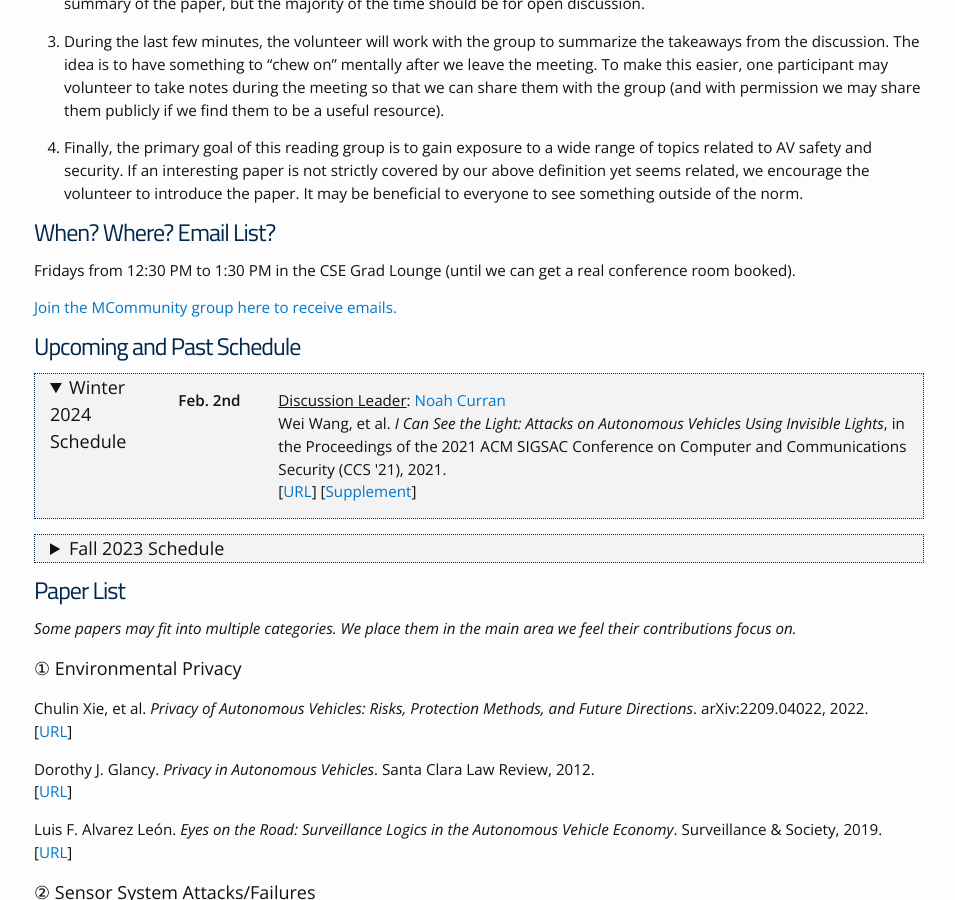
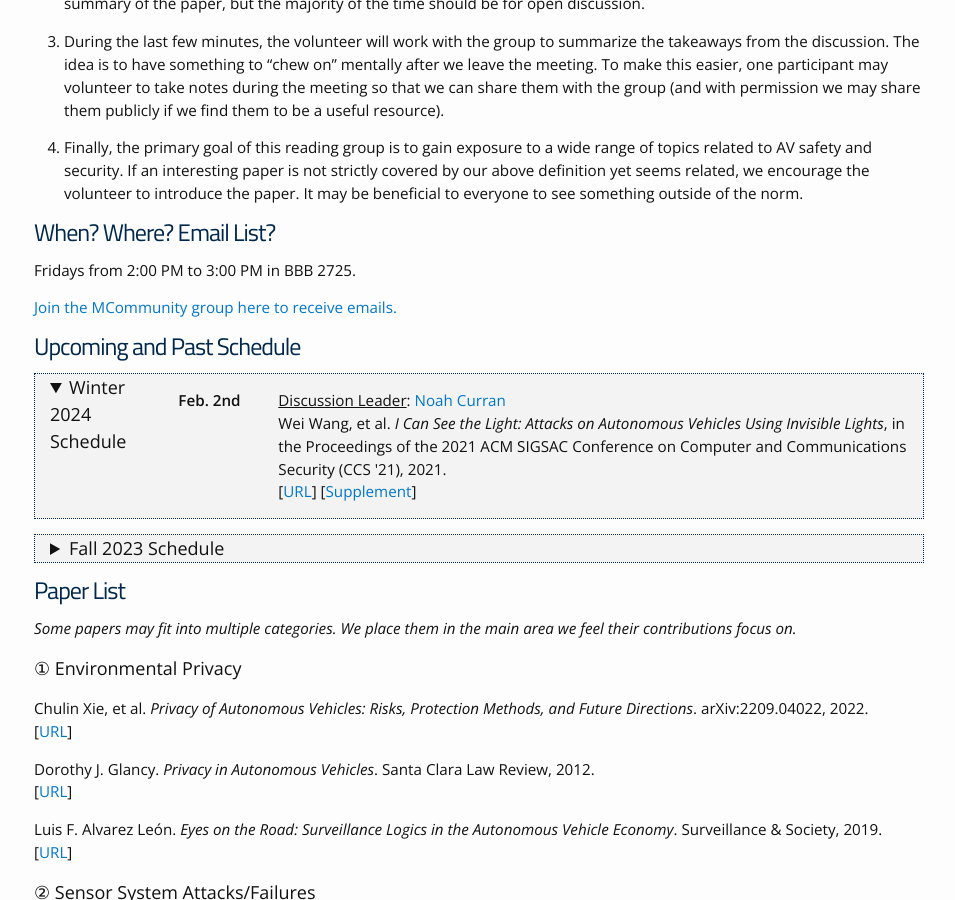
Before and after one commit to noah-curran/noah-curran.github.io, a Jekyll site: the page built from av-safe-sec.md, in a window 1280 px wide and 900 px high, scrolled down 1299 px. Shown: the whole window, without its empty margins (161-1116 px from the left). Built offline with Jekyll 4.4.1, drawn with Linux system fonts in a browser that asks for light colours.

Commit message:
update time and location of  reading group

```diff
--- a/av-safe-sec.md
+++ b/av-safe-sec.md
@@ -46,7 +46,7 @@ There are physical constraints that the AV must operation within as it traverses
 
 # When? Where? Email List?
 
-Fridays from 12:30 PM to 1:30 PM in the CSE Grad Lounge (until we can get a real conference room booked).
+Fridays from 2:00 PM to 3:00 PM in BBB 2725.
 
 [Join the MCommunity group here to receive emails.](https://mcommunity.umich.edu/group/AV%20Safety%20Reading%20Group)
 
```
